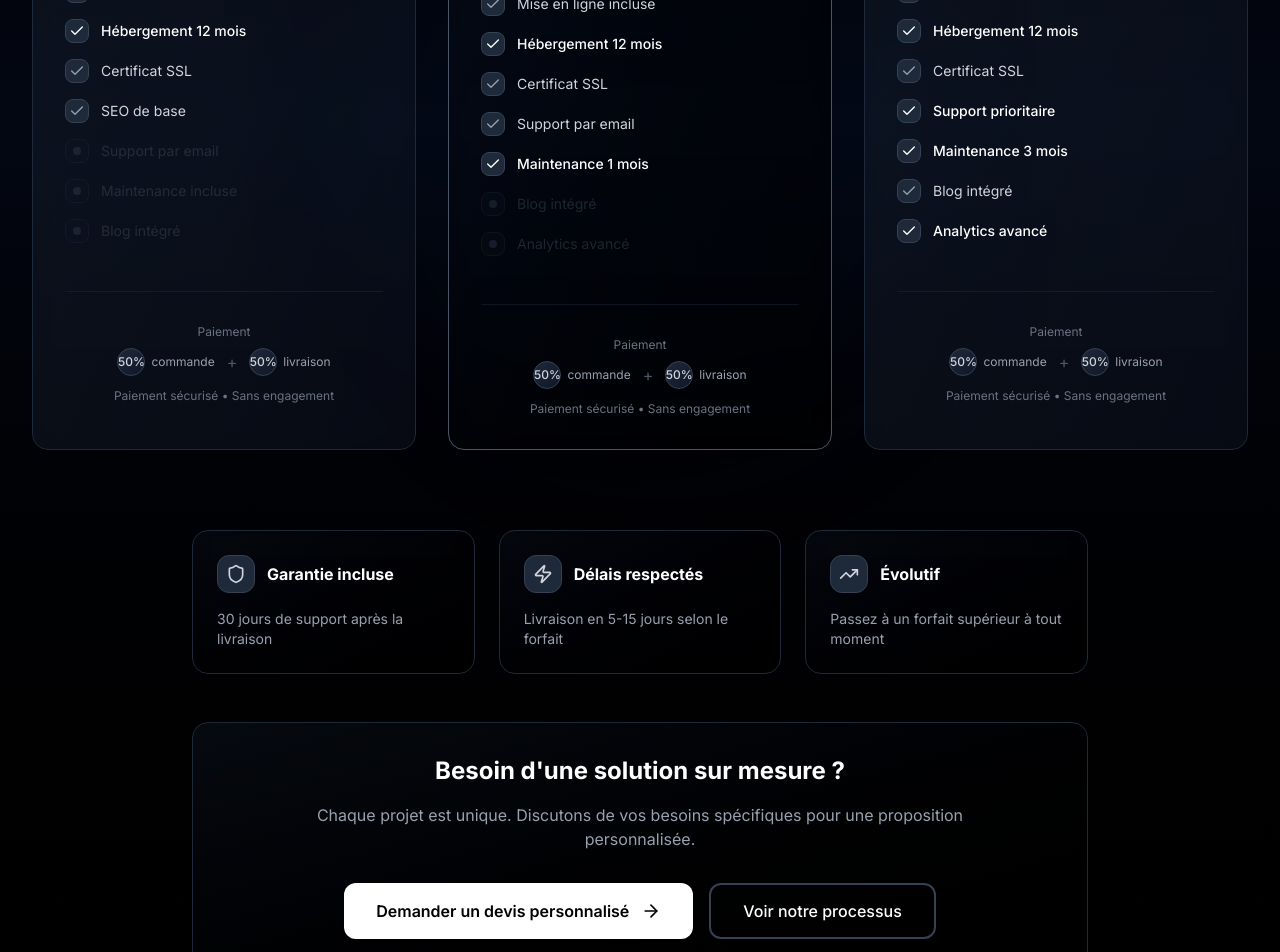
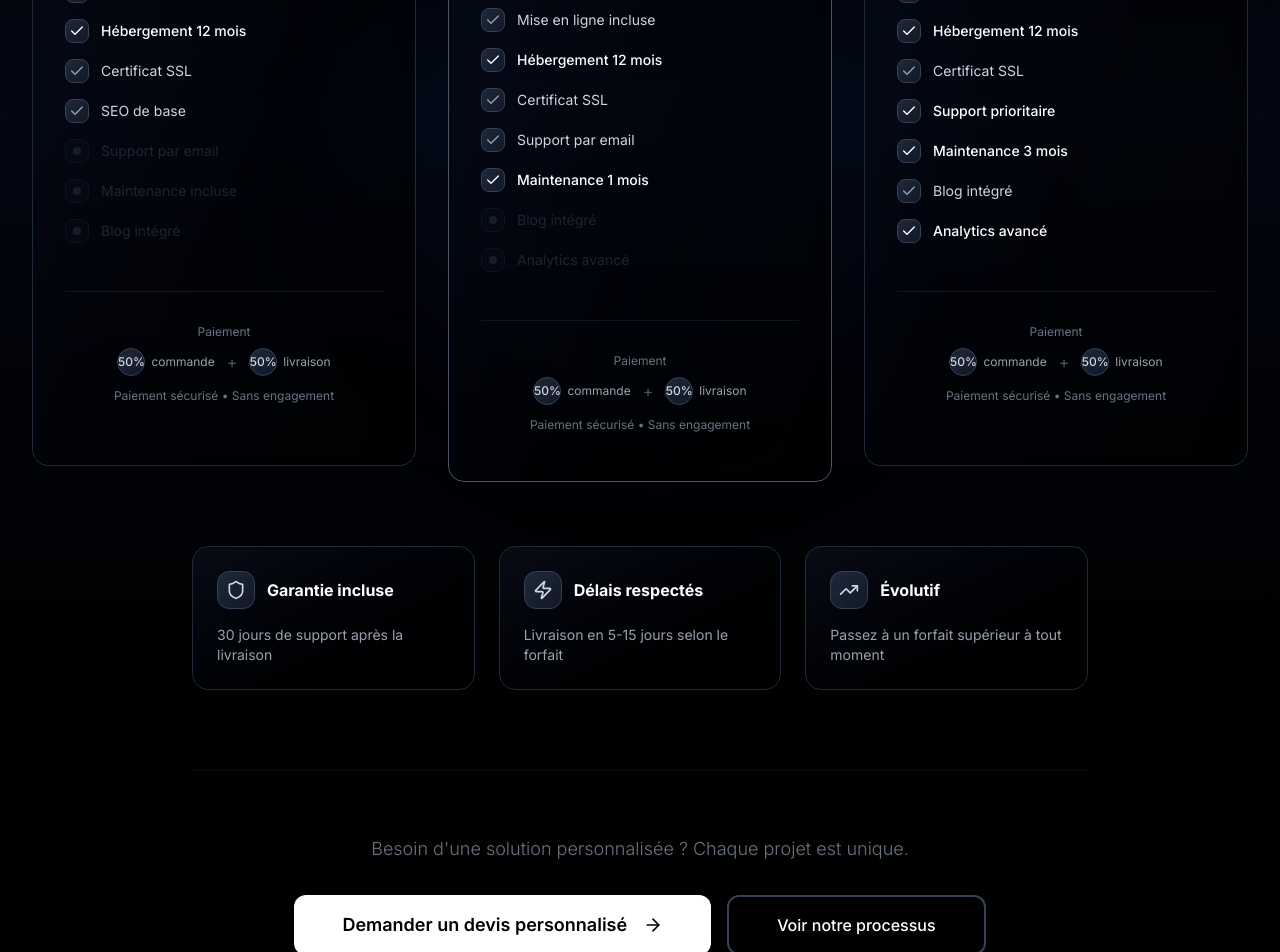
Before and after one commit to vladbevz/ateliercode, a Next.js app: page /tarifs in a window 1280 px wide. Shown: the part 900-1852 px from the top of the page. Built offline with nearby package versions, Linux system fonts and the light colour scheme.

Commit message:
update tarifs.jsx

```diff
--- a/app/components/Tarifs.tsx
+++ b/app/components/Tarifs.tsx
@@ -1,4 +1,4 @@
-// app/components/Tarifs.tsx - ФІКС ЗА АНАЛОГОМ Processus
+// app/components/Tarifs.tsx - СТИЛЬНИЙ ВАРІАНТ ЯК PourQui
 'use client';
 
 import { Check, ArrowRight, Sparkles, TrendingUp, Shield, Zap } from 'lucide-react';
@@ -9,7 +9,7 @@ import Link from 'next/link';
 
 export default function Tarifs() {
   const containerRef = useRef(null);
-  const isInView = useInView(containerRef, { once: true, amount: 0.2 }); // ЗМІНЕНО: з 0.3 на 0.2
+  const isInView = useInView(containerRef, { once: true, amount: 0.2 });
 
   const plans = [
     {
@@ -29,7 +29,6 @@ export default function Tarifs() {
         { name: "Blog intégré", included: false, highlight: false },
       ],
       popular: false,
-      color: "from-gray-800/40 to-gray-900/40",
       accent: "border-gray-800"
     },
     {
@@ -49,7 +48,6 @@ export default function Tarifs() {
         { name: "Analytics avancé", included: false, highlight: false },
       ],
       popular: true,
-      color: "from-gray-900/50 to-black/50",
       accent: "border-gray-600"
     },
     {
@@ -69,13 +67,11 @@ export default function Tarifs() {
         { name: "Analytics avancé", included: true, highlight: true },
       ],
       popular: false,
-      color: "from-gray-800/40 to-gray-900/40",
       accent: "border-gray-800"
     }
   ];
 
-  // ЗМІНЕНО: такий самий варіант як у Processus
-  const itemVariants = {
+  const stepVariants = {
     hidden: { opacity: 0, y: 30 },
     visible: (i: number) => ({
       opacity: 1,
@@ -83,7 +79,7 @@ export default function Tarifs() {
       transition: {
         delay: i * 0.15,
         duration: 0.5,
-        ease: "easeOut" as const
+        ease: "easeOut"
       }
     })
   };
@@ -93,14 +89,14 @@ export default function Tarifs() {
       ref={containerRef}
       className="relative py-24 overflow-hidden"
     >
-      {/* Фон */}
+      {/* Елегантний градієнтний фон */}
       <div className="absolute inset-0 z-0">
         <div className="absolute inset-0 bg-gradient-to-b from-black via-gray-950 to-black"></div>
         <div className="absolute top-1/3 left-1/4 w-[600px] h-[600px] bg-gray-900/5 rounded-full blur-3xl"></div>
         <div className="absolute bottom-1/3 right-1/4 w-[600px] h-[600px] bg-gray-800/5 rounded-full blur-3xl"></div>
       </div>
 
-      {/* Геометричний патерн */}
+      {/* Тонка геометрична сітка */}
       <div className="absolute inset-0 z-0 opacity-[0.015]">
         <div className="absolute inset-0" style={{
           backgroundImage: `linear-gradient(45deg, #fff 1px, transparent 1px),
@@ -119,8 +115,8 @@ export default function Tarifs() {
         >
           {/* Бейдж */}
           <motion.div
-            initial={{ opacity: 0 }}
-            animate={isInView ? { opacity: 1 } : {}}
+            initial={{ opacity: 0, scale: 0.95 }}
+            animate={isInView ? { opacity: 1, scale: 1 } : {}}
             transition={{ delay: 0.1 }}
             className="inline-flex items-center px-5 py-2.5 rounded-full bg-gray-900/50 border border-gray-800 backdrop-blur-sm mb-8"
           >
@@ -151,40 +147,38 @@ export default function Tarifs() {
           </motion.p>
         </motion.div>
 
-        {/* Картки тарифів - ЗМІНЕНО: той же підхід як у Processus */}
+        {/* Картки тарифів */}
         <div className="grid grid-cols-1 lg:grid-cols-3 gap-8 max-w-7xl mx-auto">
           {plans.map((plan, index) => (
             <motion.div
               key={index}
               custom={index}
-              variants={itemVariants}
+              variants={stepVariants}
               initial="hidden"
               animate={isInView ? "visible" : "hidden"}
               whileHover={{
-                y: -8, // ЗМІНЕНО: з -8 на -8 (таке ж як у Processus)
+                y: -8,
                 transition: { duration: 0.3 }
               }}
               className={`relative group ${plan.popular ? 'lg:-mt-4' : ''}`}
             >
               {/* Популярний бейдж */}
               {plan.popular && (
-                <motion.div
-                  initial={{ opacity: 0, y: -10 }}
-                  animate={isInView ? { opacity: 1, y: 0 } : {}}
-                  transition={{ delay: index * 0.15 + 0.3 }}
-                  className="absolute -top-5 left-1/2 -translate-x-1/2 z-20"
-                >
-                  <div className="px-5 py-2 rounded-full bg-gradient-to-r from-gray-800 to-gray-900 border border-gray-700 font-bold text-sm tracking-wider shadow-lg flex items-center gap-2">
+                <div className="absolute -top-5 left-0 right-0 mx-auto w-auto text-center z-20">
+                  <div className="inline-flex px-5 py-2 rounded-full bg-gradient-to-r from-gray-800 to-gray-900 border border-gray-700 font-bold text-sm tracking-wider shadow-lg flex items-center gap-2">
                     <Sparkles className="w-4 h-4" />
                     <span>LE PLUS CHOISI</span>
                   </div>
-                </motion.div>
+                </div>
               )}
 
+              {/* Градієнтний бордер при ховері */}
+              <div className="absolute inset-0 bg-gradient-to-br from-gray-800 to-gray-900 rounded-2xl opacity-0 group-hover:opacity-30 blur-xl transition-opacity duration-500"></div>
+
               {/* Основна картка */}
-              <div className={`relative h-full bg-gradient-to-br ${plan.color} p-8 rounded-2xl border ${plan.accent} backdrop-blur-sm transition-all duration-300 group-hover:border-gray-500 overflow-hidden`}>
+              <div className={`relative h-full bg-gradient-to-br from-gray-900/50 to-black/50 p-8 rounded-2xl border ${plan.accent} backdrop-blur-sm transition-all duration-300 group-hover:border-gray-600 overflow-hidden ${plan.popular ? 'lg:mt-4' : ''}`}>
 
-                {/* Акцент при ховері - як у Processus */}
+                {/* Акцент при ховері */}
                 <div className="absolute inset-0 bg-gradient-to-r from-transparent via-gray-900/10 to-transparent translate-x-[-100%] group-hover:translate-x-[100%] transition-transform duration-700"></div>
 
                 {/* Заголовок тарифу */}
@@ -218,7 +212,7 @@ export default function Tarifs() {
                     >
                       <div className={`flex-shrink-0 w-6 h-6 rounded-lg flex items-center justify-center ${
                         feature.included
-                          ? 'bg-gray-800 border border-gray-700 group-hover:border-gray-600'
+                          ? 'bg-gradient-to-br from-gray-800 to-gray-900 border border-gray-700 group-hover:border-gray-600'
                           : 'bg-gray-900/50 border border-gray-800'
                       } transition-colors`}>
                         {feature.included ? (
@@ -233,37 +227,47 @@ export default function Tarifs() {
                         feature.included
                           ? feature.highlight
                             ? 'text-white font-medium'
-                            : 'text-gray-300'
+                            : 'text-gray-300 group-hover:text-gray-200'
                           : 'text-gray-600'
-                      }`}>
+                      } transition-colors`}>
                         {feature.name}
                       </span>
                     </div>
                   ))}
                 </div>
 
-                {/* МІНІМАЛІСТИЧНИЙ БЛОК ОПЛАТИ */}
+                {/* Блок оплати */}
                 <div className="mt-12 pt-8 border-t border-gray-800/50 relative z-10">
                   <div className="flex flex-col items-center">
                     <div className="flex items-center gap-1 mb-2">
                       <div className="text-xs text-gray-500">Paiement</div>
                     </div>
                     <div className="flex items-center gap-3">
-                      <div className="flex items-center gap-1.5">
-                        <div className="w-7 h-7 rounded-full bg-gradient-to-br from-gray-800 to-gray-900 border border-gray-700 flex items-center justify-center">
+                      <motion.div
+                        whileHover={{ scale: 1.1 }}
+                        className="flex items-center gap-1.5"
+                      >
+                        <div className="w-7 h-7 rounded-full bg-gradient-to-br from-gray-800 to-gray-900 border border-gray-700 group-hover:border-gray-500 flex items-center justify-center transition-colors">
                           <span className="text-xs font-medium text-gray-300">50%</span>
                         </div>
-                        <span className="text-xs text-gray-400">commande</span>
-                      </div>
+                        <span className="text-xs text-gray-400 group-hover:text-gray-300 transition-colors">
+                          commande
+                        </span>
+                      </motion.div>
 
                       <div className="text-gray-600">+</div>
 
-                      <div className="flex items-center gap-1.5">
-                        <div className="w-7 h-7 rounded-full bg-gradient-to-br from-gray-800 to-gray-900 border border-gray-700 flex items-center justify-center">
+                      <motion.div
+                        whileHover={{ scale: 1.1 }}
+                        className="flex items-center gap-1.5"
+                      >
+                        <div className="w-7 h-7 rounded-full bg-gradient-to-br from-gray-800 to-gray-900 border border-gray-700 group-hover:border-gray-500 flex items-center justify-center transition-colors">
                           <span className="text-xs font-medium text-gray-300">50%</span>
                         </div>
-                        <span className="text-xs text-gray-400">livraison</span>
-                      </div>
+                        <span className="text-xs text-gray-400 group-hover:text-gray-300 transition-colors">
+                          livraison
+                        </span>
+                      </motion.div>
                     </div>
                     <div className="text-gray-500 text-xs mt-3">
                       Paiement sécurisé • Sans engagement
@@ -288,81 +292,109 @@ export default function Tarifs() {
               initial={{ opacity: 0, y: 20 }}
               animate={isInView ? { opacity: 1, y: 0 } : {}}
               transition={{ delay: 0.7 }}
-              className="p-6 rounded-2xl bg-gradient-to-br from-gray-900/30 to-black/30 border border-gray-800 backdrop-blur-sm"
+              whileHover={{ y: -5 }}
+              className="relative group"
             >
+              <div className="absolute inset-0 bg-gradient-to-br from-gray-800 to-gray-900 rounded-2xl opacity-0 group-hover:opacity-30 blur-xl transition-opacity duration-500"></div>
+              <div className="relative h-full bg-gradient-to-br from-gray-900/50 to-black/50 p-6 rounded-2xl border border-gray-800 backdrop-blur-sm transition-all duration-300 group-hover:border-gray-600 overflow-hidden">
                 <div className="flex items-center gap-3 mb-4">
-                <div className="p-2 rounded-xl bg-gray-800 border border-gray-700">
-                  <Shield className="w-5 h-5 text-gray-300" />
+                  <div className="p-2 rounded-xl bg-gradient-to-br from-gray-800 to-gray-900 border border-gray-700 group-hover:border-gray-500 transition-colors">
+                    <Shield className="w-5 h-5 text-gray-300 group-hover:text-white transition-colors" />
                   </div>
                   <h4 className="font-bold text-white">Garantie incluse</h4>
                 </div>
-              <p className="text-gray-400 text-sm">30 jours de support après la livraison</p>
+                <p className="text-gray-400 text-sm group-hover:text-gray-300 transition-colors">
+                  30 jours de support après la livraison
+                </p>
+              </div>
             </motion.div>
 
             <motion.div
               initial={{ opacity: 0, y: 20 }}
               animate={isInView ? { opacity: 1, y: 0 } : {}}
               transition={{ delay: 0.75 }}
-              className="p-6 rounded-2xl bg-gradient-to-br from-gray-900/30 to-black/30 border border-gray-800 backdrop-blur-sm"
+              whileHover={{ y: -5 }}
+              className="relative group"
             >
+              <div className="absolute inset-0 bg-gradient-to-br from-gray-800 to-gray-900 rounded-2xl opacity-0 group-hover:opacity-30 blur-xl transition-opacity duration-500"></div>
+              <div className="relative h-full bg-gradient-to-br from-gray-900/50 to-black/50 p-6 rounded-2xl border border-gray-800 backdrop-blur-sm transition-all duration-300 group-hover:border-gray-600 overflow-hidden">
                 <div className="flex items-center gap-3 mb-4">
-                <div className="p-2 rounded-xl bg-gray-800 border border-gray-700">
-                  <Zap className="w-5 h-5 text-gray-300" />
+                  <div className="p-2 rounded-xl bg-gradient-to-br from-gray-800 to-gray-900 border border-gray-700 group-hover:border-gray-500 transition-colors">
+                    <Zap className="w-5 h-5 text-gray-300 group-hover:text-white transition-colors" />
                   </div>
                   <h4 className="font-bold text-white">Délais respectés</h4>
                 </div>
-              <p className="text-gray-400 text-sm">Livraison en 5-15 jours selon le forfait</p>
+                <p className="text-gray-400 text-sm group-hover:text-gray-300 transition-colors">
+                  Livraison en 5-15 jours selon le forfait
+                </p>
+              </div>
             </motion.div>
 
             <motion.div
               initial={{ opacity: 0, y: 20 }}
               animate={isInView ? { opacity: 1, y: 0 } : {}}
               transition={{ delay: 0.8 }}
-              className="p-6 rounded-2xl bg-gradient-to-br from-gray-900/30 to-black/30 border border-gray-800 backdrop-blur-sm"
+              whileHover={{ y: -5 }}
+              className="relative group"
             >
+              <div className="absolute inset-0 bg-gradient-to-br from-gray-800 to-gray-900 rounded-2xl opacity-0 group-hover:opacity-30 blur-xl transition-opacity duration-500"></div>
+              <div className="relative h-full bg-gradient-to-br from-gray-900/50 to-black/50 p-6 rounded-2xl border border-gray-800 backdrop-blur-sm transition-all duration-300 group-hover:border-gray-600 overflow-hidden">
                 <div className="flex items-center gap-3 mb-4">
-                <div className="p-2 rounded-xl bg-gray-800 border border-gray-700">
-                  <TrendingUp className="w-5 h-5 text-gray-300" />
+                  <div className="p-2 rounded-xl bg-gradient-to-br from-gray-800 to-gray-900 border border-gray-700 group-hover:border-gray-500 transition-colors">
+                    <TrendingUp className="w-5 h-5 text-gray-300 group-hover:text-white transition-colors" />
                   </div>
                   <h4 className="font-bold text-white">Évolutif</h4>
                 </div>
-              <p className="text-gray-400 text-sm">Passez à un forfait supérieur à tout moment</p>
+                <p className="text-gray-400 text-sm group-hover:text-gray-300 transition-colors">
+                  Passez à un forfait supérieur à tout moment
+                </p>
+              </div>
             </motion.div>
           </div>
 
-          {/* CTA */}
+          {/* CTA - ТАКИЙ ЖЕ ЯК В PourQui */}
           <motion.div
             initial={{ opacity: 0, y: 20 }}
             animate={isInView ? { opacity: 1, y: 0 } : {}}
             transition={{ delay: 0.85 }}
-            className="text-center p-8 rounded-2xl bg-gradient-to-br from-gray-900/40 to-black/40 border border-gray-800 backdrop-blur-sm"
+            className="text-center mt-20 pt-16 border-t border-gray-800/30"
           >
-            <h4 className="text-2xl font-bold text-white mb-4">Besoin d'une solution sur mesure ?</h4>
-            <p className="text-gray-400 mb-8 max-w-2xl mx-auto">
-              Chaque projet est unique. Discutons de vos besoins spécifiques pour une proposition personnalisée.
-            </p>
-            <div className="flex flex-col sm:flex-row gap-4 justify-center">
+            <motion.p
+              initial={{ opacity: 0 }}
+              animate={isInView ? { opacity: 1 } : {}}
+              transition={{ delay: 0.9 }}
+              className="text-gray-500 mb-8 text-lg font-light"
+            >
+              Besoin d'une solution personnalisée ? Chaque projet est unique.
+            </motion.p>
+
+            <motion.div
+              whileHover={{ scale: 1.05 }}
+              whileTap={{ scale: 0.98 }}
+              className="flex flex-col sm:flex-row gap-4 justify-center"
+            >
               <Link
                 href="/contact"
-                className="inline-flex items-center gap-3 px-8 py-3.5 rounded-xl bg-white text-black font-semibold hover:bg-gray-100 transition-colors"
+                className="inline-flex items-center gap-4 px-12 py-4 rounded-xl bg-white text-black font-semibold text-lg hover:bg-gray-50 transition-all group overflow-hidden relative"
               >
-                Demander un devis personnalisé
-                <ArrowRight className="w-5 h-5" />
+                <div className="absolute inset-0 bg-gradient-to-r from-white to-gray-100 opacity-0 group-hover:opacity-100 transition-opacity duration-300"></div>
+                <span className="relative">Demander un devis personnalisé</span>
+                <ArrowRight className="w-5 h-5 relative" />
               </Link>
               <Link
                 href="/processus"
-                className="inline-flex items-center gap-3 px-8 py-3.5 rounded-xl border-2 border-gray-700 text-white font-medium hover:border-gray-500 transition-colors"
+                className="inline-flex items-center gap-4 px-12 py-4 rounded-xl border-2 border-gray-700 text-white font-medium hover:border-gray-500 transition-colors group overflow-hidden relative"
               >
-                Voir notre processus
+                <span>Voir notre processus</span>
               </Link>
-            </div>
+            </motion.div>
           </motion.div>
 
           {/* Легальна інформація */}
           <motion.div
             initial={{ opacity: 0 }}
             animate={isInView ? { opacity: 1 } : {}}
-            transition={{ delay: 0.9 }}
+            transition={{ delay: 1 }}
             className="text-center mt-8 text-sm text-gray-500"
           >
             <p className="mb-1">TVA non applicable, article 293 B du CGI • Micro-entreprise</p>
```
Lines whose indentation alone changed are shown as unchanged.
